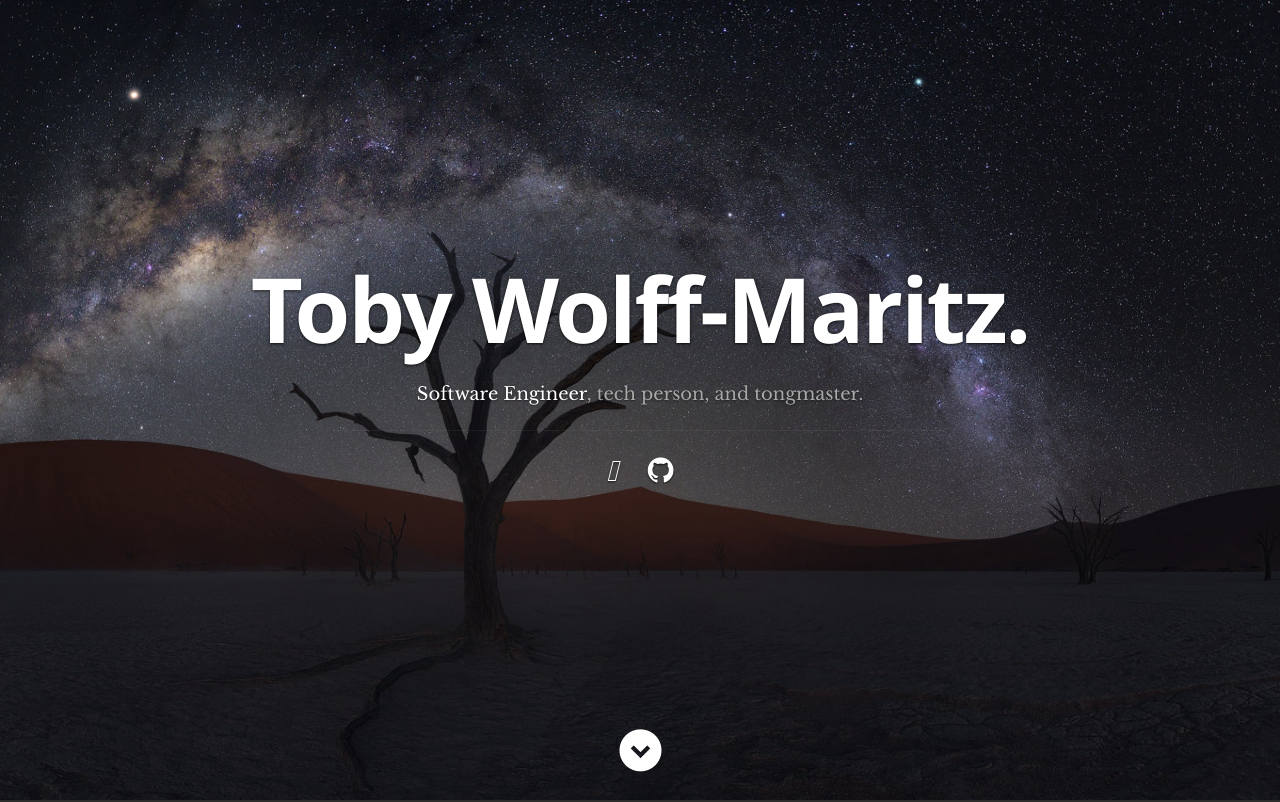
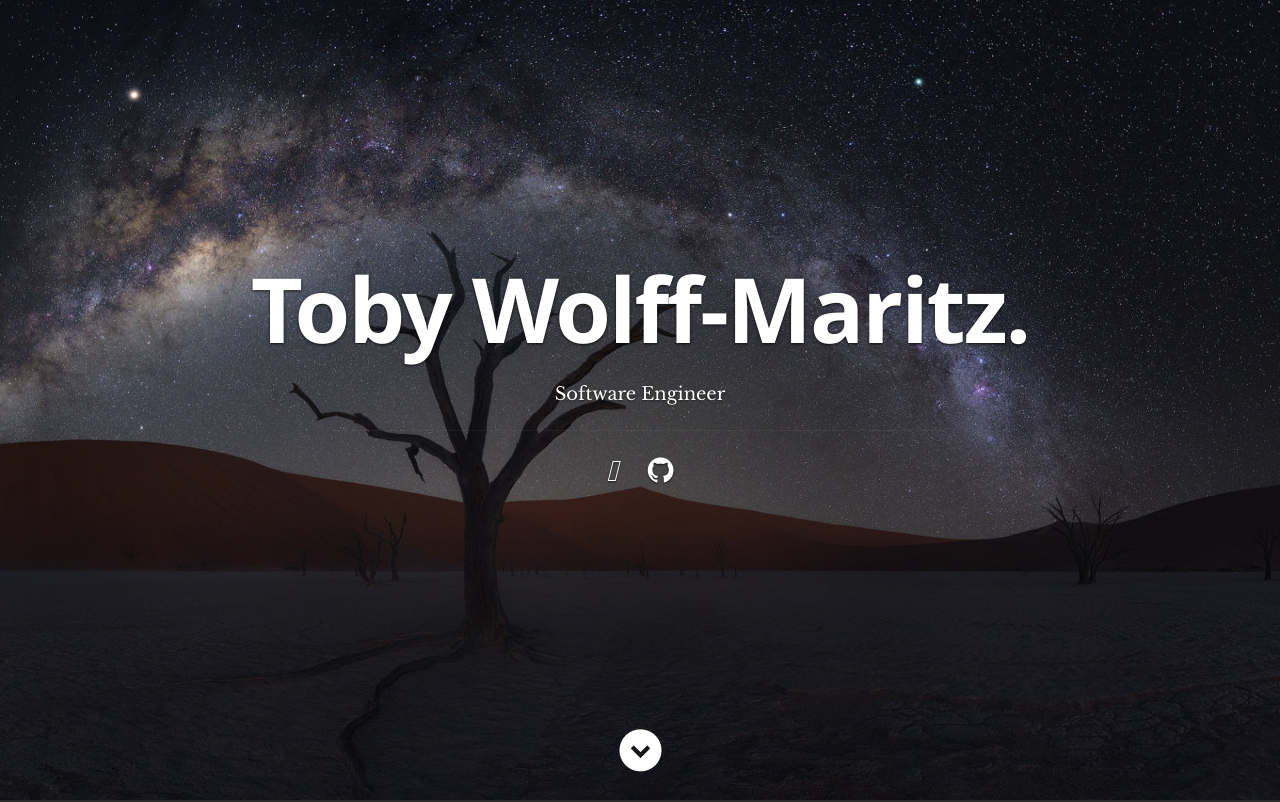
Before and after one commit to tmaritz/tmaritz.com, a React (Create React App) app: page / in a window 1280 px wide. Shown: the top 802 px of the page. Built offline with nearby package versions, Linux system fonts and the light colour scheme.

Commit message:
remove header wording

```diff
--- a/src/Components/Header.js
+++ b/src/Components/Header.js
@@ -35,7 +35,7 @@ class Header extends Component {
       <div className="row banner">
          <div className="banner-text">
             <h1 className="responsive-headline">{name}.</h1>
-            <h3><span>{occupation}</span>, {description}.</h3>
+            <h3><span>{occupation}</span></h3>
             <hr />
             <ul className="social">
                {networks}
```
